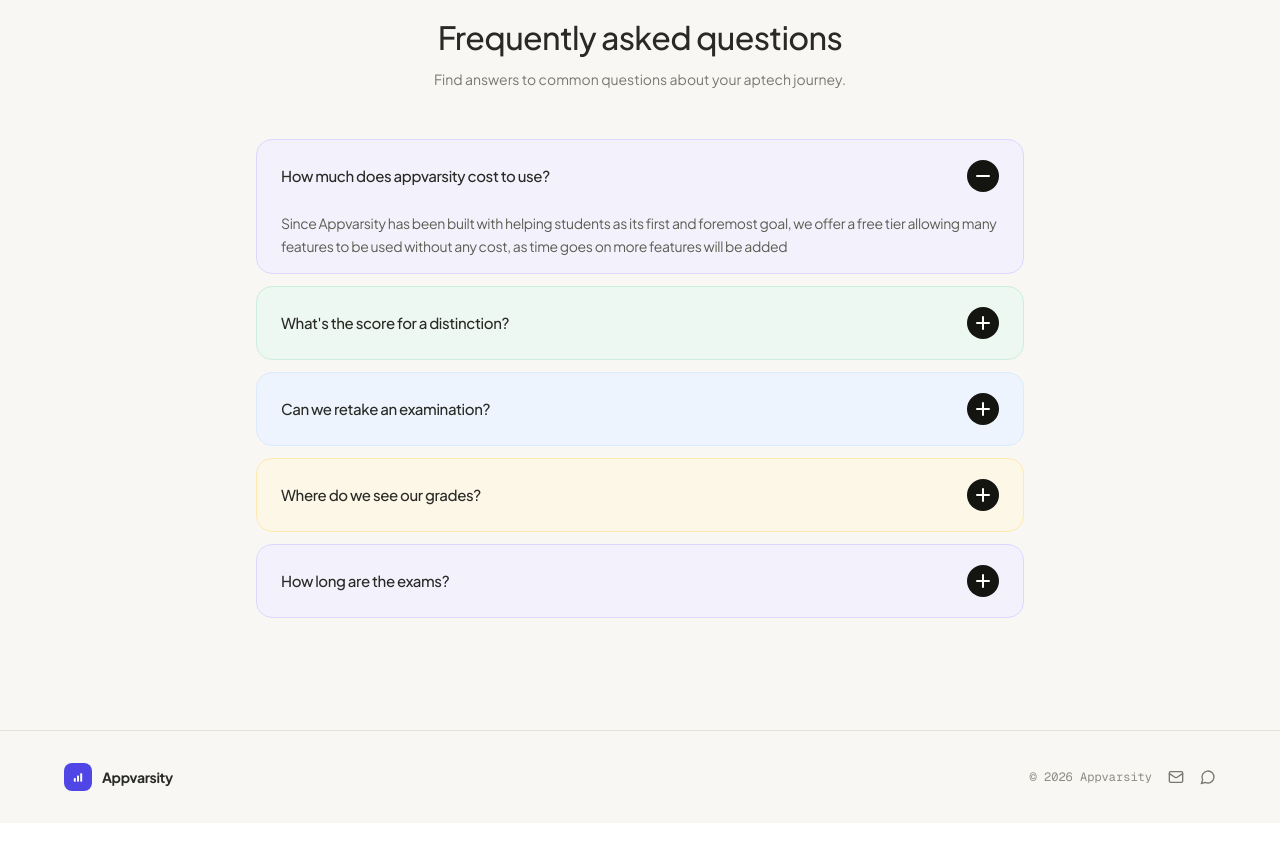
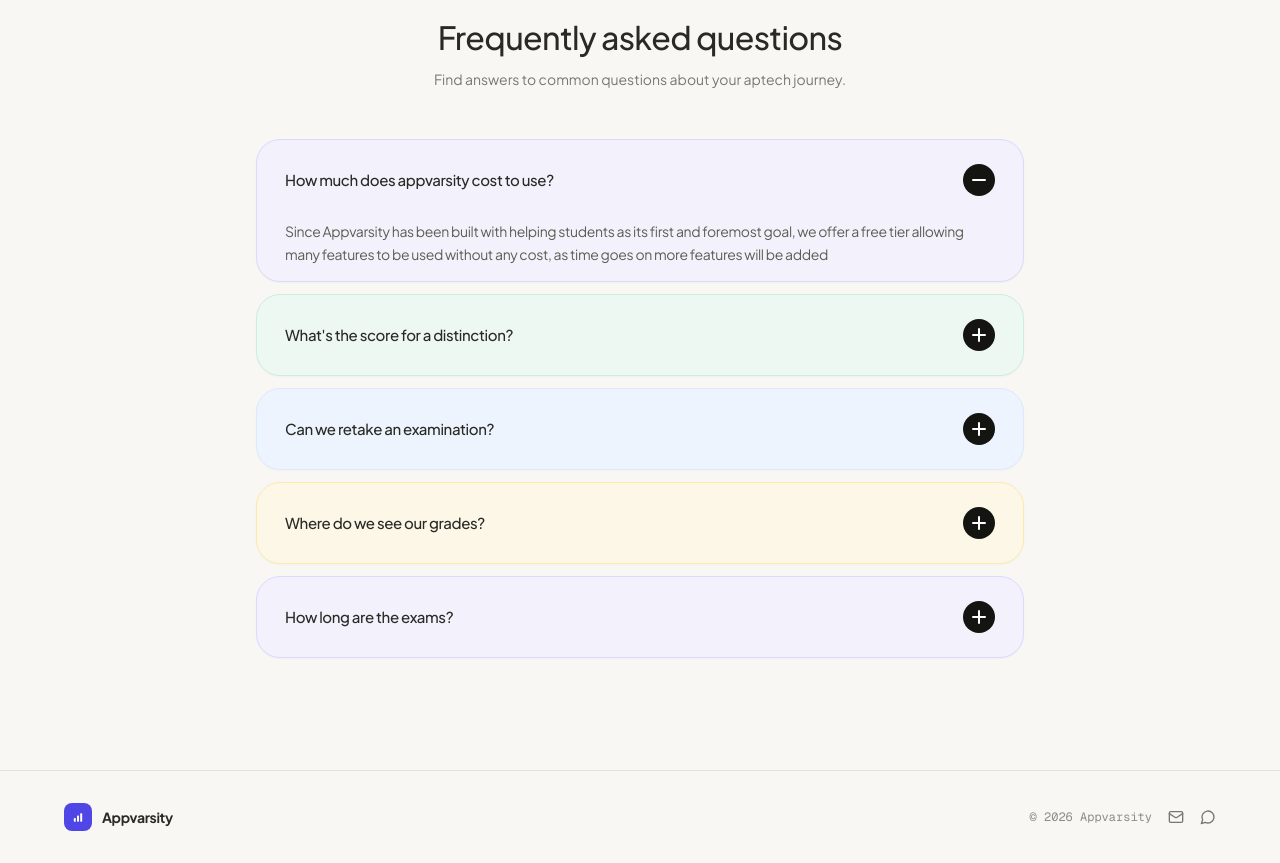
Before and after one commit to somkenemuscle/AppVarsity, a Next.js app: page / in a window 1280 px wide. Shown: the part 3080-3943 px from the top of the page. Before the commit the page ends 3903 px from the top, so only its background shows below. Built offline with nearby package versions, Linux system fonts and the light colour scheme; no server answers.

Commit message:
Add elevated shadow and hover lift to FAQ rows

```diff
--- a/components/shared/Faqs.tsx
+++ b/components/shared/Faqs.tsx
@@ -46,9 +46,9 @@ export function AccordionFaqs() {
                             >
                                 <AccordionItem
                                     value={item.value}
-                                    className={`group/item ${style.row} ${style.border} px-6 rounded-2xl border transition-all hover:shadow-[0_4px_16px_rgba(41,42,38,0.06)]`}
+                                    className={`group/item ${style.row} ${style.border} px-7 rounded-[24px] border shadow-[0_1px_2px_rgba(41,42,38,0.03)] transition-all duration-300 ease-out hover:-translate-y-0.5 hover:shadow-[0_16px_32px_-16px_rgba(41,42,38,0.16)]`}
                                 >
-                                    <AccordionTrigger className="font-sans no-underline hover:no-underline text-[#292a26] font-medium text-[15px] tracking-tight py-5 [&_.accordion-indicator]:border-none [&_.accordion-indicator]:bg-[#141410] [&_.accordion-indicator]:text-white">
+                                    <AccordionTrigger className="font-sans no-underline hover:no-underline text-[#292a26] font-medium text-[15px] tracking-tight py-6 [&_.accordion-indicator]:border-none [&_.accordion-indicator]:bg-[#141410] [&_.accordion-indicator]:text-white">
                                         {item.trigger}
                                     </AccordionTrigger>
                                     <AccordionContent className="font-sans text-[#5c5e54] tracking-tight text-sm leading-relaxed">{item.content}</AccordionContent>
```
